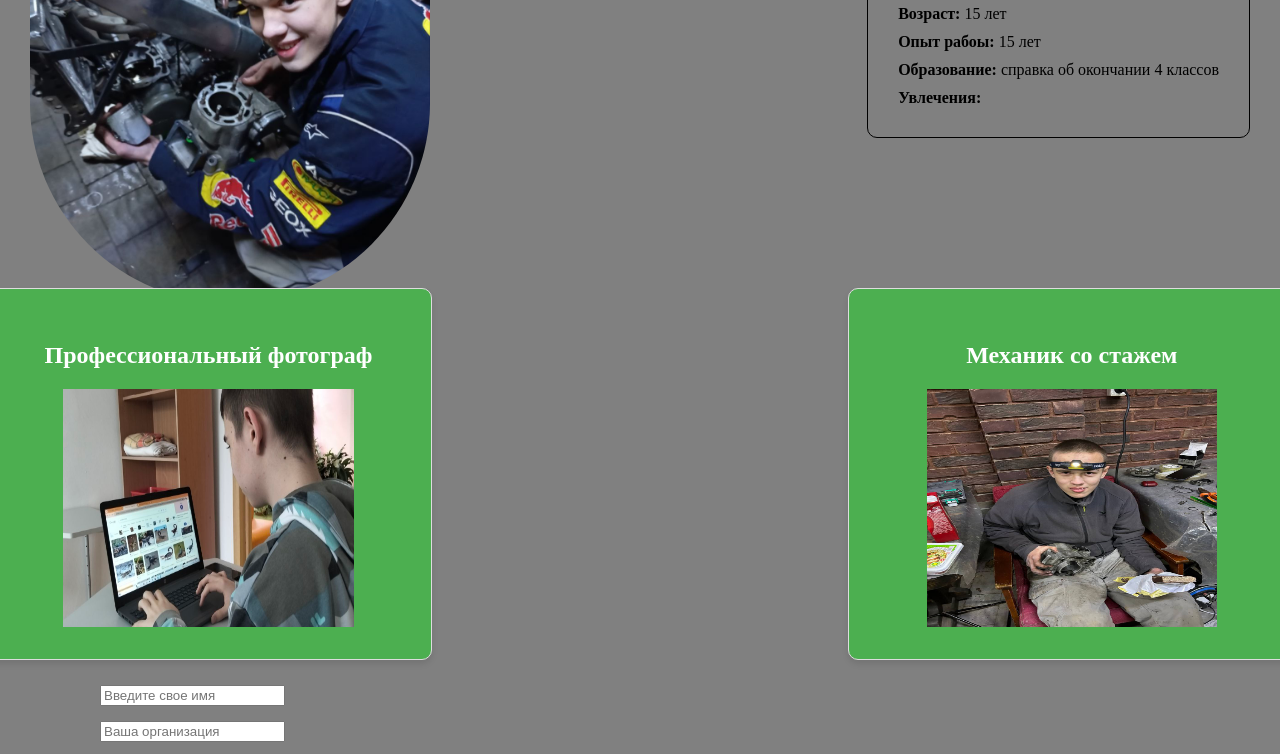
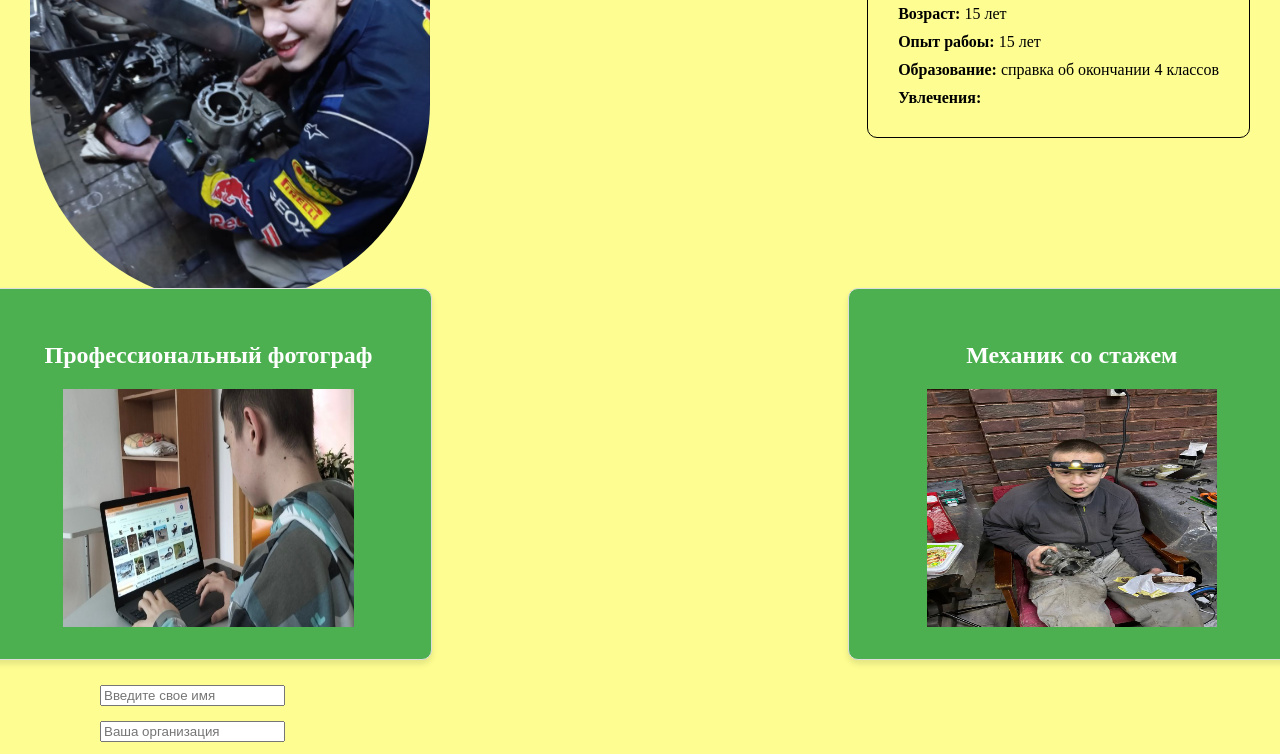
Before and after one commit to Yura-Shah/compscience, a plain HTML site: page index.html in a window 1280 px wide. Shown: the part 352-1106 px from the top of the page. Drawn offline with Linux system fonts and the light colour scheme.

Commit message:
Update style.css

```diff
--- a/style.css
+++ b/style.css
@@ -4,7 +4,7 @@ html,body{
 }
 
 .page{
-    background-color: grey;
+    background-color: rgb(253, 253, 145);
 }
 
 .header{
```
